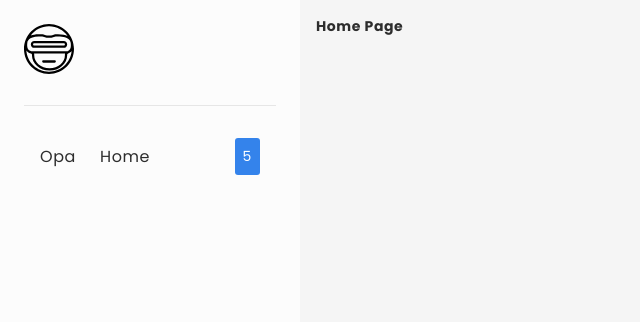
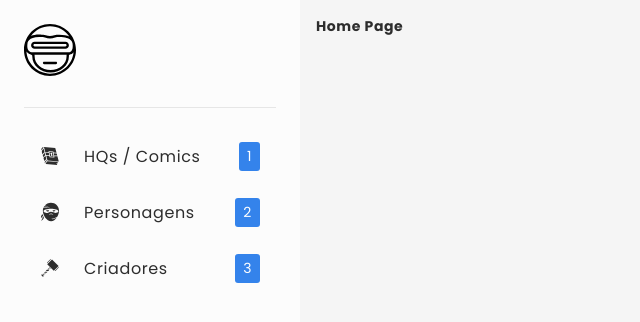
Before and after one commit to dkzord/vortex-comics, a React (Vite) app in the folder vortex-comics/: page / in a window 1280 px wide. Shown: the top 322 px of the page, without its empty margins (0-640 px from the left). Built offline with nearby package versions, Linux system fonts and the light colour scheme.

Commit message:
Feat: create array links for menu

```diff
--- a/vortex-comics/src/components/Sidebar/Sidebar.tsx
+++ b/vortex-comics/src/components/Sidebar/Sidebar.tsx
@@ -1,5 +1,6 @@
 import React from 'react'
 import { SDivider, SLink, SLinkContainer, SLinkIcon, SLinkLabel, SLinkNotification, SLogo, SSidebar } from './styles';
+import {  GiNinjaHead, GiSecretBook, GiThorHammer } from "react-icons/gi";
 
 import { logoSVG } from '../../assets'
 
@@ -10,17 +11,38 @@ const Sidebar = () => {
         <img src={logoSVG} alt="logo"/>
       </SLogo>
       <SDivider />
-      <SLinkContainer>
-        <SLink>
-          <SLinkIcon>Opa</SLinkIcon>
-          <SLinkLabel>Home</SLinkLabel>
-          <SLinkNotification>5</SLinkNotification>
-        </SLink>
-      </SLinkContainer>
+      {linksArray.map(({icon, label, notification, to}) =>(
+        <SLinkContainer key={label}>
+          <SLink to={to}>
+            <SLinkIcon>{icon}</SLinkIcon>
+            <SLinkLabel>{label}</SLinkLabel>
+            <SLinkNotification>{notification}</SLinkNotification>
+          </SLink>
+        </SLinkContainer>
+      ))}
     </SSidebar>
   )
 }
 
-
+const linksArray = [
+  {
+    label: 'HQs / Comics',
+    icon: <GiSecretBook />,
+    to: '/',
+    notification: 1,
+  },
+  {
+    label: 'Personagens',
+    icon: <GiNinjaHead />,
+    to: '/characters',
+    notification: 2,
+  },
+  {
+    label: 'Criadores',
+    icon: <GiThorHammer />,
+    to: '/creator',
+    notification: 3,
+  },
+]
 
 export default Sidebar
--- a/vortex-comics/src/components/Sidebar/styles.ts
+++ b/vortex-comics/src/components/Sidebar/styles.ts
@@ -12,14 +12,15 @@ export const SSidebar = styled.div`
 `;
 
 export const SLogo = styled.div`
-  width: 50px;
-  cursor: pointer;
-  margin-bottom: ${v.lgSpacing};
+  width: 52px;
 
   img {
     max-width: 100%;
     height: auto;
   }
+
+  cursor: pointer;
+  margin-bottom: ${v.lgSpacing};
 `;
 
 export const SDivider = styled.div`
@@ -59,16 +60,15 @@ export const SLinkIcon = styled.div`
 
 export const SLinkLabel = styled.span`
   display: block;
-  flex: 1px;
+  flex: 1;
   margin-left: ${v.smSpacing};
 `;
 
 export const SLinkNotification = styled.div`
   font-size: 14px;
-  padding: calc(${v.mdSpacing} / 2) ${v.smSpacing};
+  padding: calc(${v.smSpacing} / 2) ${v.smSpacing};
   border-radius: calc(${v.borderRadius} / 2);
   background: ${({ theme }) => theme.primary};
   color: white;
-
   margin-right: ${v.mdSpacing};
 `;
```
